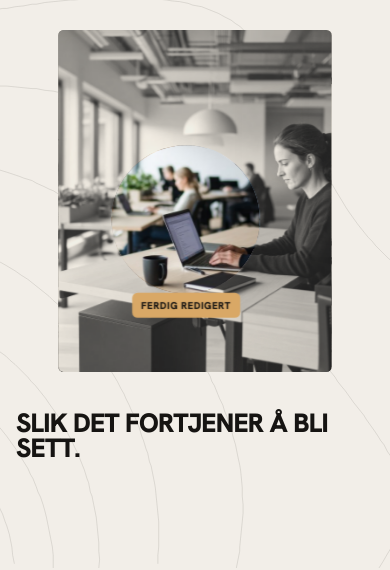
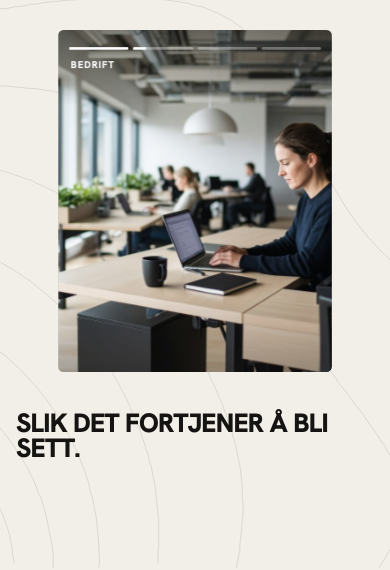
Before and after one commit to Studiovest/studiovest-web, a plain HTML site: page index.html in a window 390 px wide. Shown: the part 276-846 px from the top of the page. Drawn offline with Linux system fonts and the light colour scheme; animation ran at ten frames a second.

Commit message:
Hero: full farge med lukker-avdekking i stedet for grå linse
Bildene skifter selv hvert 4,6 sek: nytt bilde avdekkes nedenfra, langsom zoom,
fremdriftslinjer øverst (som Instagram-historier) og felt-tekst. Klikk på linjene
eller på bildet for å bla. Ingen hover nødvendig, likt på mobil.

Co-Authored-By: Claude Opus 5.5 <noreply@anthropic.com>
Claude-Session: https://claude.ai/code/session_01Y6UmnneuBV9ApEGqBzgmQT

```diff
--- a/assets/main.js
+++ b/assets/main.js
@@ -130,83 +130,64 @@
     });
   }
 
-  /* ---------- Hero: linse og bildebytte ---------- */
-  var lens = $('#lens'), raw = $('#lensRaw'), edit = $('#lensEdit'), tag = $('#lensTag');
+  /* ---------- Hero: bilder i full farge, lukker-avdekking og fremdriftslinjer ---------- */
+  var lens = $('#lens'), edit = $('#lensEdit'), cap = $('#lensCap'), bars = $$('#lensBars button'), heroNum = $('#heroNum');
   var swap = $('#swap'), pauseBtn = $('#heroPause');
-  var heroReady = false, hovering = false, heroVisible = true;
-  var L = { x: 0.5, y: 0.5, r: 0 }, T = { x: 0.5, y: 0.5, r: 0 };
+  var heroVisible = true, DUR = 4600;
   var slides = [
-    { img: 'bolig-stue.jpg',     word: 'hjemmet,',   alt: 'Stue med peis og store vinduer mot fjorden i kveldslys' },
-    { img: 'bedrift-kontor.jpg', word: 'folka,',     alt: 'Ansatt ved skrivebord i et lyst kontorlandskap' },
-    { img: 'skole-latter.jpg',   word: 'barna,',     alt: 'Tre barn som ler utendørs' },
-    { img: 'bedrift-bygg.jpg',   word: 'bedriften,', alt: 'Kontorbygg ved sjøen i skumring' }
+    { img: 'bolig-stue.jpg',     word: 'hjemmet,',   cap: 'Boligfoto', alt: 'Stue med peis og store vinduer mot fjorden i kveldslys' },
+    { img: 'bedrift-kontor.jpg', word: 'folka,',     cap: 'Bedrift', alt: 'Ansatt ved skrivebord i et lyst kontorlandskap' },
+    { img: 'skole-latter.jpg',   word: 'barna,',     cap: 'Skole og barnehage', alt: 'Tre barn som ler utendørs' },
+    { img: 'bedrift-bygg.jpg',   word: 'bedriften,', cap: 'Lokaler', alt: 'Kontorbygg ved sjøen i skumring' }
   ];
   slides.forEach(function (s) { new Image().src = P + s.img + V; });
 
-  function lensMove(e) {
-    var b = lens.getBoundingClientRect();
-    T.x = (e.clientX - b.left) / b.width;
-    T.y = (e.clientY - b.top) / b.height;
-    T.r = 0.3;
-    hovering = true;
+  var cur = 0, heroTimer = null, heroPaused = reduce, kb = null;
+  function kenBurns(img) { if (!motion || !img) return; if (kb) kb.kill(); kb = G.fromTo(img, { scale: 1 }, { scale: 1.07, duration: DUR / 1000 + 1.4, ease: 'none' }); }
+  function setBars() {
+    bars.forEach(function (bt, i) { bt.classList.remove('on'); bt.classList.toggle('done', i < cur); });
+    void lens.offsetWidth; // start linjeanimasjonen på nytt
+    bars[cur].classList.add('on');
+    bars[0].parentNode.classList.toggle('paused', heroPaused);
   }
-  lens.addEventListener('pointermove', function (e) { if (e.pointerType === 'mouse') lensMove(e); });
-  lens.addEventListener('pointerleave', function () { hovering = false; });
-  lens.addEventListener('pointerdown', function (e) { if (e.pointerType !== 'mouse') { lensMove(e); setTimeout(function () { hovering = false; }, 1600); } });
-
-  function lensTick() {
-    if (!heroVisible) return;
-    var t = performance.now() / 1000;
-    if (!hovering) {
-      T.x = 0.5 + 0.26 * Math.sin(t * 0.55);
-      T.y = 0.5 + 0.2 * Math.sin(t * 0.9 + 1.2);
-      T.r = heroReady ? 0.24 : 0;
-    }
-    L.x += (T.x - L.x) * 0.1; L.y += (T.y - L.y) * 0.1; L.r += (T.r - L.r) * 0.08;
-    edit.style.clipPath = 'circle(' + (L.r * 100).toFixed(2) + '% at ' + (L.x * 100).toFixed(2) + '% ' + (L.y * 100).toFixed(2) + '%)';
-    tag.style.left = (L.x * 100) + '%';
-    tag.style.top = (L.y * 100 + L.r * 100 * 1.05) + '%';
-    tag.style.opacity = L.r > 0.08 ? 1 : 0;
-  }
-  if (!motion) { edit.style.clipPath = 'none'; tag.style.display = 'none'; }
-  if (motion) {
-    G.ticker.add(lensTick);
-    new IntersectionObserver(function (es) { heroVisible = es[0].isIntersecting; }).observe(lens);
-  }
-
-  var cur = 0, heroTimer = null, heroPaused = reduce;
-  function layerSwap(layer, s, alt) {
-    var img = new Image();
-    img.src = P + s.img + V; img.alt = alt || ''; img.width = 1168; img.height = 784;
-    layer.appendChild(img);
-    var old = $$('img', layer).slice(0, -1);
-    if (!motion) { old.forEach(function (o) { o.remove(); }); return; }
-    G.fromTo(img, { opacity: 0, scale: 1.08 }, { opacity: 1, scale: 1, duration: 1.1, ease: 'power3.out', onComplete: function () { old.forEach(function (o) { o.remove(); }); } });
-  }
-  function nextSlide() {
-    cur = (cur + 1) % slides.length;
-    var s = slides[cur];
-    layerSwap(raw, s, '');
-    layerSwap(edit, s, s.alt);
-    if (!motion) { swap.textContent = s.word; return; }
+  function dropOld(list) { list.forEach(function (o) { if (o.parentNode) o.parentNode.removeChild(o); }); }
+  function show(i) {
+    if (i === cur) return;
+    var dir = i > cur || (cur === slides.length - 1 && i === 0) ? 1 : -1;
+    cur = i; var s = slides[cur];
+    var img = new Image(); img.src = P + s.img + V; img.alt = s.alt; img.width = 1168; img.height = 784;
+    var old = $$('img', edit);
+    edit.appendChild(img);
+    cap.textContent = s.cap;
+    if (heroNum) heroNum.textContent = '0' + (cur + 1) + ' / 0' + slides.length;
+    setBars();
+    if (!motion) { dropOld(old); swap.textContent = s.word; return; }
+    G.fromTo(img, { clipPath: dir > 0 ? 'inset(100% 0% 0% 0%)' : 'inset(0% 0% 100% 0%)' }, { clipPath: 'inset(0% 0% 0% 0%)', duration: 1.15, ease: 'expo.inOut', onComplete: function () { dropOld(old); } });
+    old.forEach(function (o) { G.to(o, { yPercent: dir > 0 ? -12 : 12, duration: 1.15, ease: 'expo.inOut' }); });
+    kenBurns(img);
     G.to(swap, { yPercent: -115, duration: 0.45, ease: 'power3.in', onComplete: function () {
       swap.textContent = s.word;
       G.fromTo(swap, { yPercent: 115 }, { yPercent: 0, duration: 0.7, ease: 'power3.out' });
     } });
   }
-  function startHero() { stopHero(); if (!heroPaused) heroTimer = setInterval(function () { if (heroVisible && !document.hidden) nextSlide(); }, 4600); }
+  function nextSlide() { show((cur + 1) % slides.length); }
+  function startHero() { stopHero(); setBars(); if (!heroPaused) heroTimer = setInterval(function () { if (heroVisible && !document.hidden) nextSlide(); }, DUR); }
   function stopHero() { if (heroTimer) clearInterval(heroTimer); heroTimer = null; }
+  bars.forEach(function (bt, i) { bt.addEventListener('click', function (e) { e.stopPropagation(); show(i); startHero(); }); });
+  lens.addEventListener('click', function (e) { var b = lens.getBoundingClientRect(); show(e.clientX - b.left < b.width / 3 ? (cur - 1 + slides.length) % slides.length : (cur + 1) % slides.length); startHero(); });
+  lens.style.setProperty('--dur', DUR / 1000 + 's');
+  if (motion) new IntersectionObserver(function (es) { heroVisible = es[0].isIntersecting; bars[0].parentNode.classList.toggle('paused', heroPaused || !heroVisible); }).observe(lens);
   pauseBtn.addEventListener('click', function () {
     heroPaused = !heroPaused;
     pauseBtn.setAttribute('aria-pressed', String(heroPaused));
     pauseBtn.textContent = heroPaused ? 'Spill av bildene' : 'Pause bildene';
-    if (heroPaused) stopHero(); else startHero();
+    if (heroPaused) { stopHero(); bars[0].parentNode.classList.add('paused'); } else startHero();
   });
   if (reduce) { pauseBtn.setAttribute('aria-pressed', 'true'); pauseBtn.textContent = 'Spill av bildene'; }
 
   function heroIntro() {
-    heroReady = true;
     startHero();
+    kenBurns($('img', edit));
     if (!motion) return;
     G.timeline({ defaults: { ease: 'expo.out', duration: 1.4 } })
       .from(lens, { clipPath: 'inset(50% 50% 50% 50% round 6px)', scale: 0.9, duration: 1.5, ease: 'expo.inOut' }, 0)
--- a/assets/style.css
+++ b/assets/style.css
@@ -114,13 +114,22 @@ body.menu-open .logo,body.menu-open .top-mark{color:var(--light)}
 .ht-right .ht-in{overflow:hidden;padding:0 .02em .06em;color:var(--acct)}
 .swap{display:inline-block}
 .ht-bottom{grid-column:1/-1;grid-row:2;text-align:center;font-family:var(--sans);font-weight:850;text-transform:uppercase;letter-spacing:-.03em;font-size:clamp(28px,4.3vw,82px);line-height:.95;padding-top:clamp(14px,2.4svh,30px)}
-.lens{position:relative;z-index:1;grid-column:2;grid-row:1;width:100%;aspect-ratio:4/5;max-height:66svh;border-radius:6px;overflow:hidden;cursor:none;touch-action:pan-y;background:var(--stone)}
+.lens{position:relative;z-index:1;grid-column:2;grid-row:1;width:100%;aspect-ratio:4/5;max-height:66svh;border-radius:6px;overflow:hidden;background:var(--stone);cursor:pointer}
 .lens-layer{position:absolute;inset:0}
 .lens-layer img{position:absolute;inset:0;width:100%;height:100%;object-fit:cover}
-.raw img{filter:grayscale(1) sepia(.18) contrast(.78) brightness(1.06)}
-.edit{clip-path:circle(0% at 50% 50%)}
-.lens-tag{position:absolute;left:50%;top:50%;z-index:3;padding:6px 10px;border-radius:6px;background:var(--sand);color:var(--dark);font-size:11px;font-weight:800;letter-spacing:.05em;text-transform:uppercase;white-space:nowrap;pointer-events:none;transform:translate(-50%,-50%)}
-.no-js .edit{clip-path:none}.no-js .lens-tag{display:none}
+.lens-layer img{will-change:transform,clip-path}
+.lens::after{content:"";position:absolute;inset:0;z-index:2;pointer-events:none;background:linear-gradient(to bottom,rgba(22,20,18,.38),transparent 22%,transparent 78%,rgba(22,20,18,.32))}
+.lens-cap{position:absolute;left:14px;top:30px;z-index:3;color:#fff;font-size:11px;font-weight:800;letter-spacing:.08em;text-transform:uppercase;pointer-events:none}
+.lens-bars{position:absolute;left:12px;right:12px;top:12px;z-index:3;display:flex;gap:5px}
+.lens-bars button{flex:1;height:16px;padding:6px 0;border:0;background:none;cursor:pointer}
+.lens-bars i{display:block;height:3px;border-radius:2px;background:rgba(255,255,255,.35);overflow:hidden;position:relative}
+.lens-bars i::after{content:"";position:absolute;inset:0;background:#fff;transform:scaleX(0);transform-origin:left}
+.lens-bars .done i::after{transform:scaleX(1)}
+.lens-bars .on i::after{animation:bar var(--dur,4.6s) linear forwards}
+.lens-bars.paused .on i::after{animation-play-state:paused}
+.lens-bars button:focus-visible{outline:2px solid #fff;outline-offset:2px}
+@keyframes bar{to{transform:scaleX(1)}}
+.hero-num{display:block;font-weight:800;letter-spacing:.08em;margin-bottom:6px;font-variant-numeric:tabular-nums}
 .hero-card{position:absolute;z-index:2;left:var(--gut);bottom:clamp(20px,4svh,44px);width:96px;padding:10px 8px;border:1.5px solid currentColor;border-radius:8px 8px 8px 8px;display:flex;flex-direction:column;align-items:center;gap:5px;text-align:center;font-size:9px;font-weight:800;letter-spacing:.06em;text-transform:uppercase;line-height:1.2}
 .hero-card svg{width:30px;height:30px}
 .hero-card b{font-size:10px}
@@ -310,7 +319,6 @@ blockquote.cl svg{width:30px;height:30px;color:var(--acct)}
 }
 @media (prefers-reduced-motion:reduce){
   *,*::before,*::after{animation:none !important;transition:none !important}
-  .edit{clip-path:none !important}
-  .lens-tag{display:none}
+  .lens-bars .on i::after{animation:none;transform:scaleX(1)}
   .mq-scribble path,.split-scribble path{stroke-dashoffset:0 !important}
 }
--- a/index.html
+++ b/index.html
@@ -67,7 +67,7 @@
 
 <main id="innhold">
 
-<!-- 1. Hero: linse som viser ferdig redigert bilde over det rå -->
+<!-- 1. Hero: bilder i full farge som skifter med lukker-avdekking -->
 <section class="hero" data-theme="light" aria-label="Introduksjon">
   <svg class="topo" aria-hidden="true"><use href="#topo"/></svg>
   <h1 class="hero-title">
@@ -76,9 +76,14 @@
     <span class="ht ht-bottom"><span class="ht-in">slik det fortjener å bli sett.</span></span>
   </h1>
   <div class="lens" id="lens">
-    <div class="lens-layer raw" id="lensRaw"><img src="assets/photos/bolig-stue.jpg?v=__V__" alt="" width="1168" height="784"></div>
     <div class="lens-layer edit" id="lensEdit"><img src="assets/photos/bolig-stue.jpg?v=__V__" alt="Stue med peis og store vinduer mot fjorden i kveldslys" width="1168" height="784"></div>
-    <span class="lens-tag" id="lensTag" aria-hidden="true">Ferdig redigert</span>
+    <span class="lens-cap" id="lensCap">Boligfoto</span>
+    <div class="lens-bars" id="lensBars" role="group" aria-label="Velg bilde">
+      <button type="button" class="on" aria-label="Bilde 1: Boligfoto"><i></i></button>
+      <button type="button" aria-label="Bilde 2: Bedrift"><i></i></button>
+      <button type="button" aria-label="Bilde 3: Skole og barnehage"><i></i></button>
+      <button type="button" aria-label="Bilde 4: Lokaler"><i></i></button>
+    </div>
   </div>
   <div class="hero-card" aria-hidden="true">
     <span>Basert i</span>
@@ -88,7 +93,7 @@
     <span>Tilgjengelig overalt</span>
   </div>
   <div class="hero-side">
-    <p class="hero-hint">Før musen over bildet. Utenfor linsen ser du råfilen, innenfor ser du bildet slik vi leverer det.</p>
+    <p class="hero-hint"><span class="hero-num" id="heroNum">01 / 04</span>Bolig, bedrift, skole og barnehage. Fotografert og redigert av oss.</p>
     <button type="button" class="hero-pause" id="heroPause" aria-pressed="false">Pause bildene</button>
   </div>
 </section>
```
